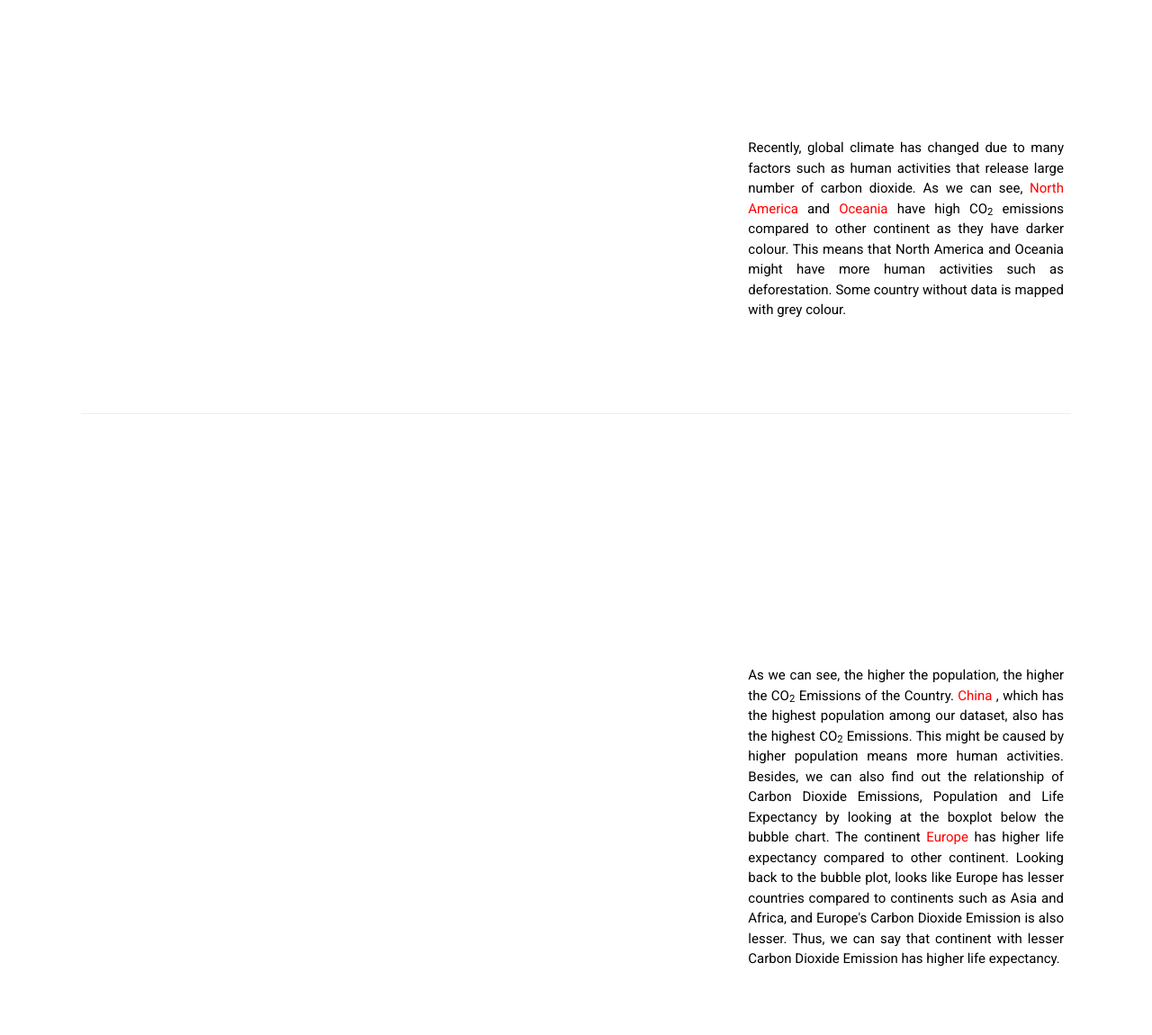
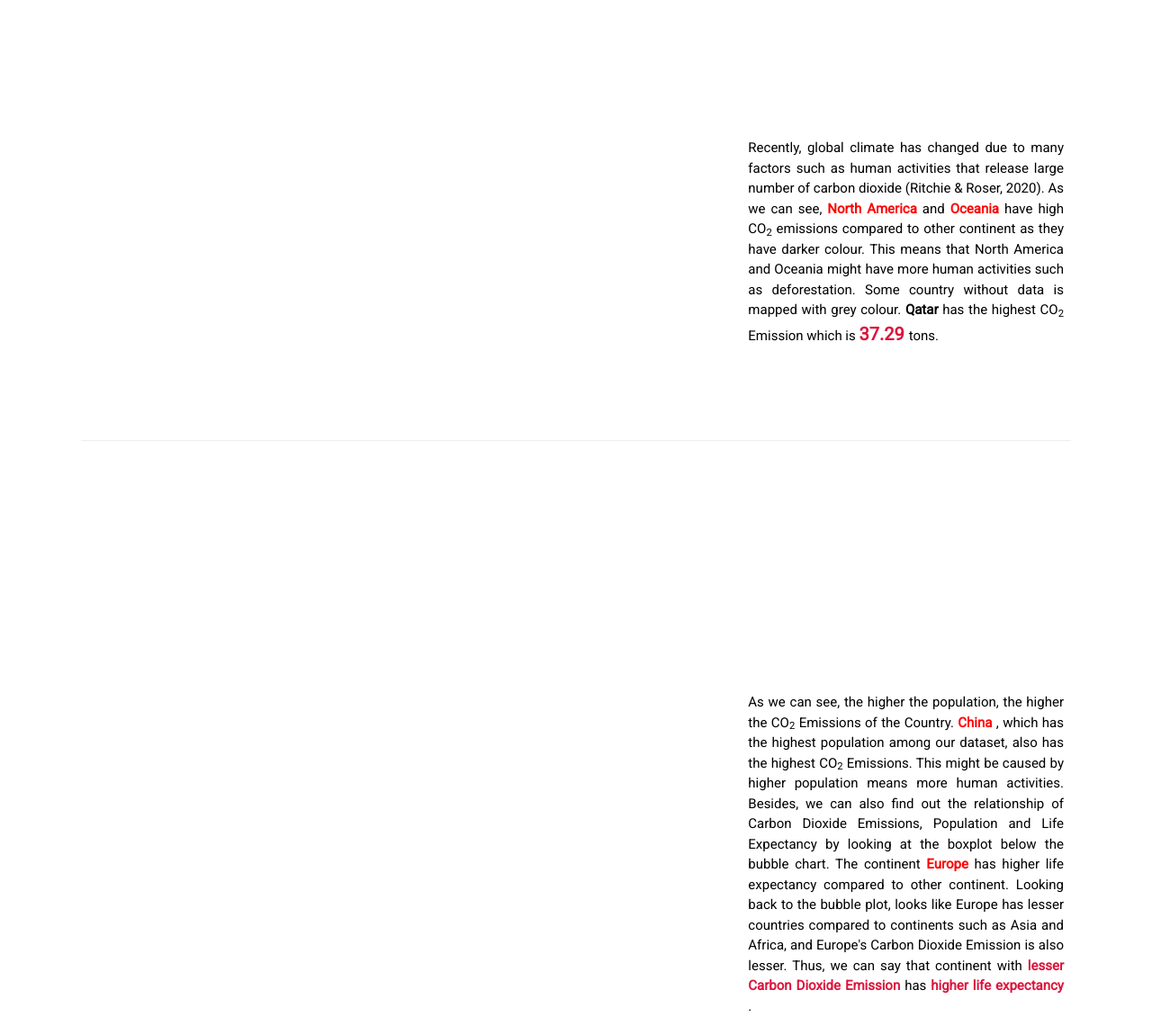
Before and after one commit to yu00anne/FIT3179-Assignment2, a plain HTML site: page index.html in a window 1280 px wide. Shown: the part 242-1392 px from the top of the page at 90% size. Drawn offline with Linux system fonts and the light colour scheme; a script that the page names is missing.

Commit message:
Finalize index.html

```diff
--- a/index.html
+++ b/index.html
@@ -68,17 +68,22 @@
             <p class="w3-padding-top-64" style="text-align: justify; text-justify: inter-word;">
                 <br><br><br>
                 Recently, global climate has changed due to many factors such as human activities
-                that release large number of carbon dioxide. As we can see,
-                <span style="color: #FF0000;">
+                that release large number of carbon dioxide (Ritchie & Roser, 2020).
+                As we can see,
+                <span style="color: #FF0000; font-weight: bold;">
                     North America
                 </span> and
-                <span style="color: #FF0000;">
+                <span style="color: #FF0000; font-weight: bold;">
                     Oceania
                 </span>
                 have
                 high CO<sub>2</sub> emissions compared to other continent as they have darker colour.
                 This means that North America and Oceania might have more human activities such as
                 deforestation. Some country without data is mapped with grey colour.
+                <b>Qatar</b> has the highest CO<sub>2</sub> Emission which is
+                <span style="font-size: 20px; color: crimson; font-weight: bold;">
+                    37.29
+                </span> tons.
 
             </p>
         </div>
@@ -121,7 +126,7 @@
                 <br><br><br><br><br>
                 As we can see, the higher the population,
                 the higher the CO<sub>2</sub> Emissions of the Country.
-                <span style="color: #FF0000;">
+                <span style="color: #FF0000; font-weight: bold;">
                     China
                 </span>, which has the highest population
                 among our dataset, also has the highest CO<sub>2</sub> Emissions.
@@ -129,13 +134,18 @@
                 Besides, we can also find out the relationship of Carbon Dioxide Emissions,
                 Population and Life Expectancy by looking at the boxplot below the bubble chart.
                 The continent
-                <span style="color: #FF0000;">
+                <span style="color: #FF0000; font-weight: bold;">
                     Europe
                 </span> has higher life expectancy compared to other continent.
                 Looking back to the bubble plot, looks like Europe has lesser countries compared
                 to continents such as Asia and Africa, and Europe's Carbon Dioxide Emission is
-                also lesser. Thus, we can say that continent with lesser Carbon Dioxide Emission
-                has higher life expectancy.
+                also lesser. Thus, we can say that continent with
+                <span style="color: crimson; font-weight: bold;">
+                    lesser Carbon Dioxide Emission
+                </span> has
+                <span style="color: crimson; font-weight: bold;">
+                    higher life expectancy
+                </span>.
             </p>
         </div>
     </div>
@@ -162,17 +172,22 @@
             <!-- <h1 class="w3-center">Donut Chart</h1><br> -->
             <p class="w3-padding-top-64" style="text-align: justify; text-justify: inter-word;">
                 <br><br>
-                <span style="color: #FF0000;">
+                <span style="color: #FF0000; font-weight: bold;">
                     Asia
                 </span> has the highest yearly change of CO<sub>2</sub>,
                 which means maybe Asia has more activities such as burning of oil, coal and gas,
-                as well as deforestation, compared to other continent.
+                as well as deforestation, compared to other continent (Kolich, 2021).
                 Some continents are splitted into two parts as one indicates the positive
                 yearly change and one indicates the negative yearly carbon dioxide change.
                 Positive values means the CO<sub>2</sub> Emission is increasing while
                 negative values means the CO<sub>2</sub> Emission is decreasing.
-                As a conclusion, we should decrease the carbon dioxide emissions so that
-                our mother earth is healthy and we can have higher life expectancy too.
+                As a conclusion, we should
+                <span style="color: crimson; font-weight: bold;">
+                    decrease the carbon dioxide emissions
+                </span>  so that our mother earth is healthy and we can have
+                <span style="color: crimson; font-weight: bold;">
+                    higher life expectancy
+                </span>  too.
             </p>
         </div>
     </div>
```
